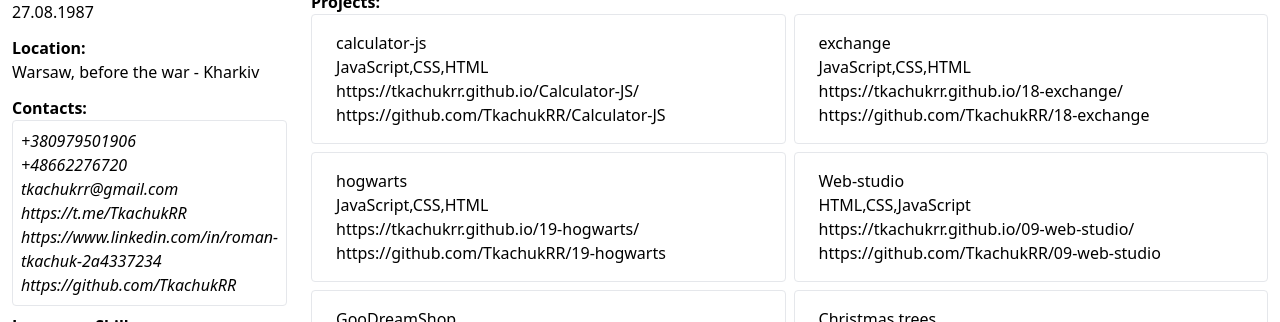
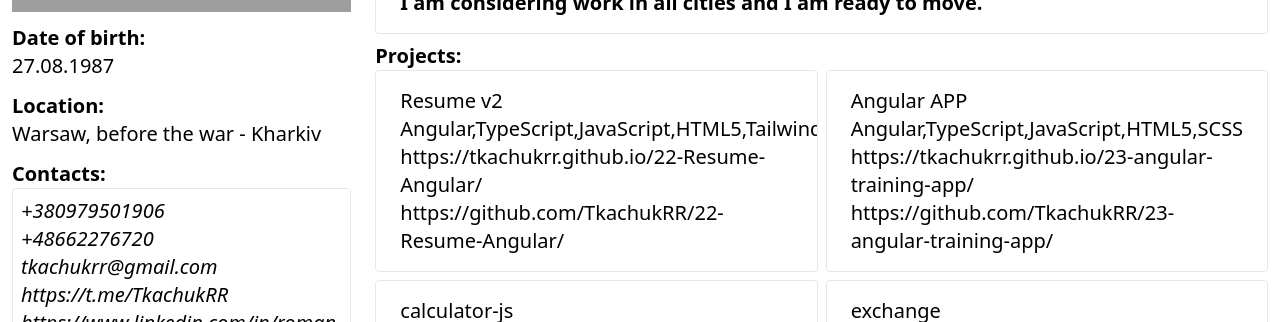
Before and after one commit to TkachukRR/22-Resume-Angular, an Angular app: page / in a window 1280 px wide. Shown: the part 274-596 px from the top of the page. Built offline with nearby package versions, Linux system fonts and the light colour scheme; grey boxes are pictures that could not be loaded.

Commit message:
added projects

```diff
--- a/src/app/app.component.html
+++ b/src/app/app.component.html
@@ -1,10 +1,11 @@
-<div class="max-w-screen-xl container mx-auto pt-5 flex flex-row-reverse">
+<div
+  class="max-w-screen-xl container mx-auto pt-5 flex flex-row-reverse text-xl"
+>
   <main class="p-3">
     <app-langButtons
       (langBtnValue)="onLangBtnClick($event)"
       [langList]="languages"
     ></app-langButtons>
-
     <app-introduce [info]="fullInfo" [pageLanguage]="pageLang"></app-introduce>
 
     <app-projectsGallery
--- a/src/app/data/fullInfo.ts
+++ b/src/app/data/fullInfo.ts
@@ -65,6 +65,18 @@ export const fullInfo: MyInfo = Object.freeze({
       ua: 'Проекти:',
     },
     list: [
+      {
+        title: 'Resume v2',
+        link: 'https://tkachukrr.github.io/22-Resume-Angular/',
+        urlGit: 'https://github.com/TkachukRR/22-Resume-Angular/',
+        stack: ['Angular', 'TypeScript', 'JavaScript', 'HTML5', 'Tailwindcss'],
+      },
+      {
+        title: 'Angular APP',
+        link: 'https://tkachukrr.github.io/23-angular-training-app/',
+        urlGit: 'https://github.com/TkachukRR/23-angular-training-app/',
+        stack: ['Angular', 'TypeScript', 'JavaScript', 'HTML5', 'SCSS'],
+      },
       {
         title: 'calculator-js',
         link: 'https://tkachukrr.github.io/Calculator-JS/',
```
Also changed, not shown: src/senfil.net_1493101186_wee.jpg (added).
